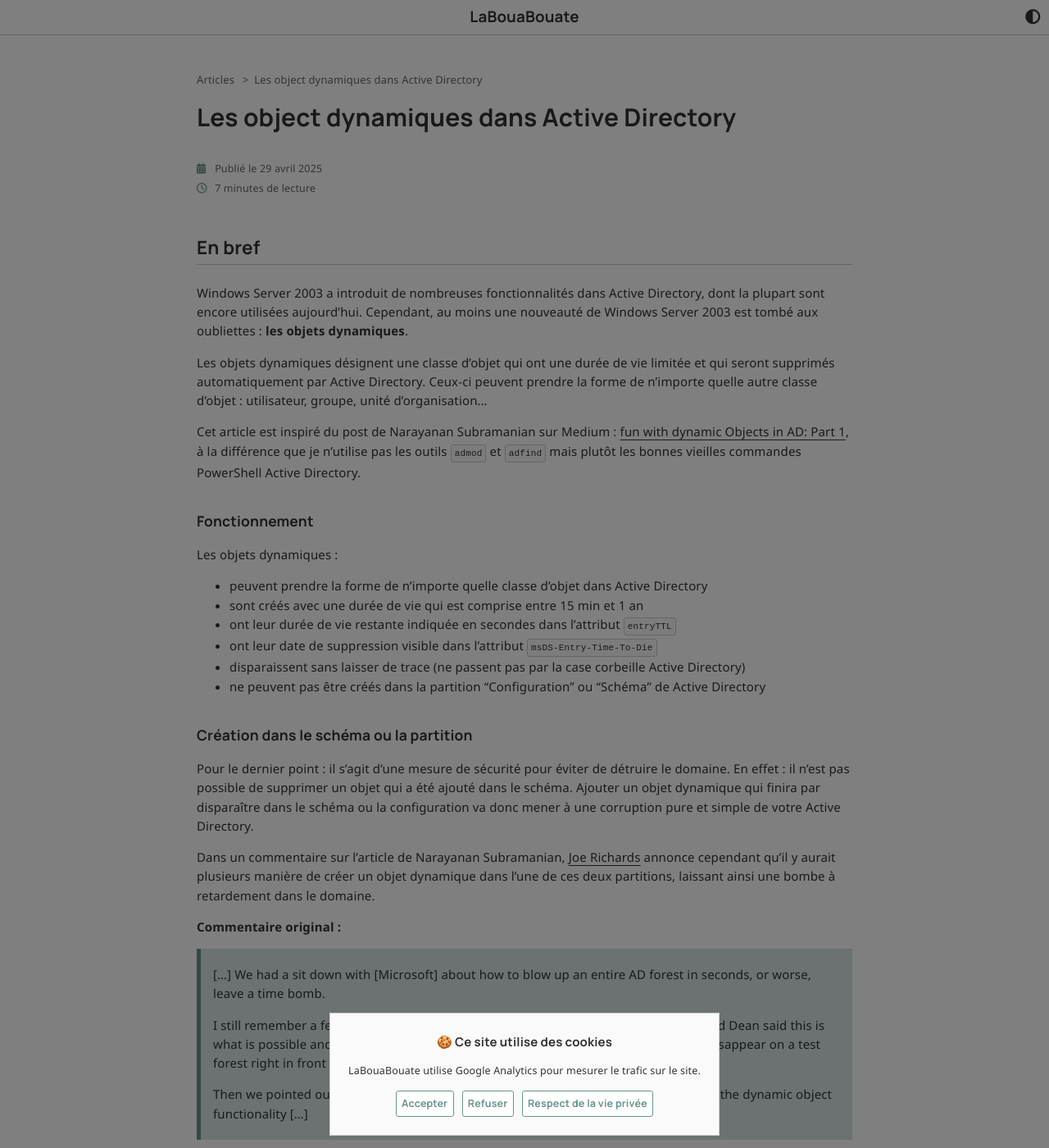
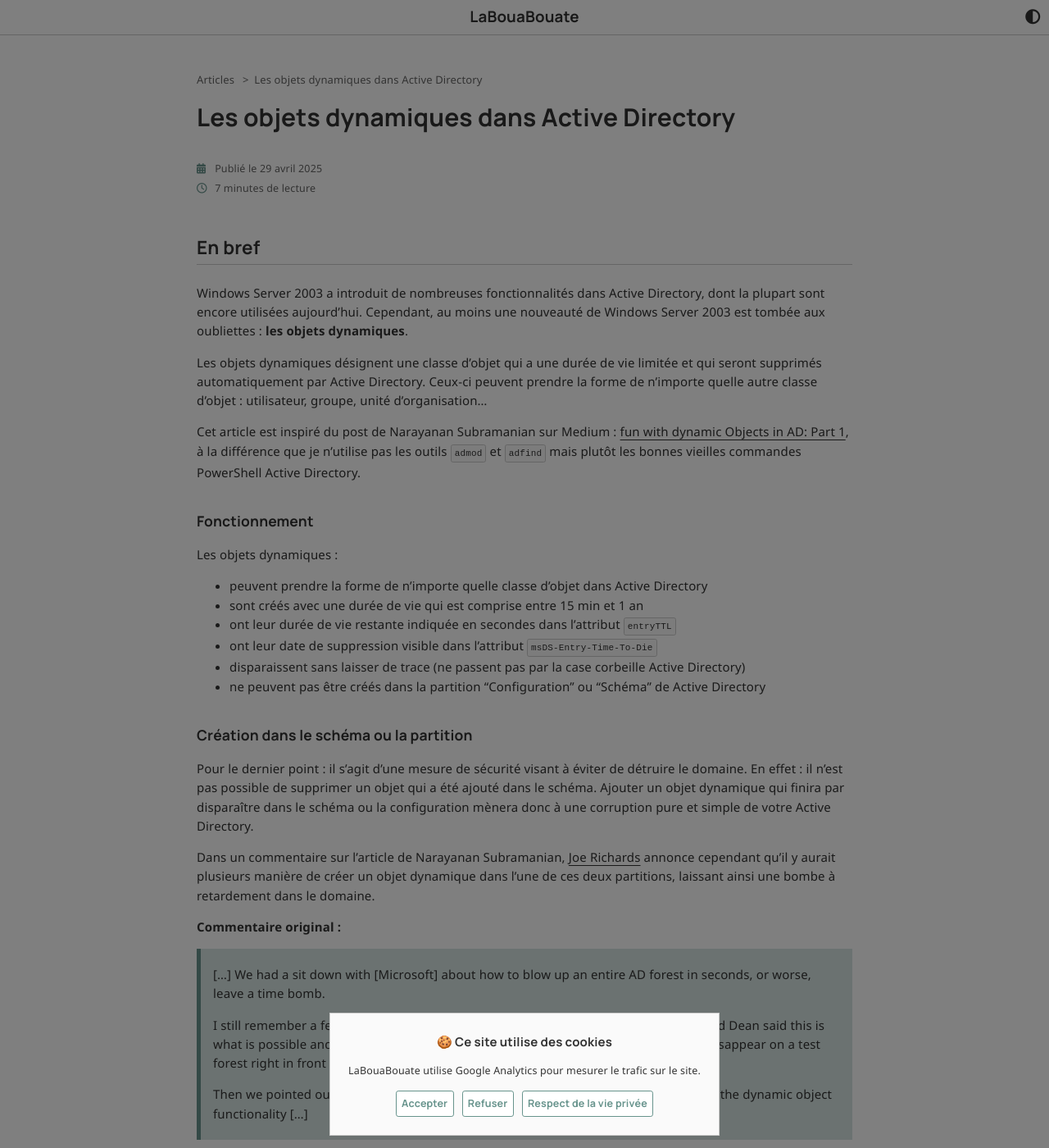
Before and after one commit to leobouard/leobouard.github.io, a Jekyll site: the page built from _posts/2025-04-29-objets-temporaires.md, in a window 1280 px wide and 1400 px high. Shown: the whole window at 82% size. Built offline with Jekyll 4.4.1, drawn with Linux system fonts in a browser that asks for light colours; nearby versions of some CDN libraries; some web fonts are replaced; comment, search, counter and statistics services are not loaded; some of the changed text lies outside the part shown.

Commit message:
Update 2025-04-29-objets-temporaires.md

````diff
--- a/_posts/2025-04-29-objets-temporaires.md
+++ b/_posts/2025-04-29-objets-temporaires.md
@@ -1,5 +1,5 @@
 ---
-title: "Les object dynamiques dans Active Directory"
+title: "Les objets dynamiques dans Active Directory"
 description: "Ce compte utilisateur s'auto-détruira dans trois, deux, un..."
 tags: active-directory
 listed: true
@@ -7,9 +7,9 @@
 
 ## En bref
 
-Windows Server 2003 a introduit de nombreuses fonctionnalités dans Active Directory, dont la plupart sont encore utilisées aujourd'hui. Cependant, au moins une nouveauté de Windows Server 2003 est tombé aux oubliettes : **les objets dynamiques**.
+Windows Server 2003 a introduit de nombreuses fonctionnalités dans Active Directory, dont la plupart sont encore utilisées aujourd'hui. Cependant, au moins une nouveauté de Windows Server 2003 est tombée aux oubliettes : **les objets dynamiques**.
 
-Les objets dynamiques désignent une classe d'objet qui ont une durée de vie limitée et qui seront supprimés automatiquement par Active Directory. Ceux-ci peuvent prendre la forme de n'importe quelle autre classe d'objet : utilisateur, groupe, unité d'organisation...
+Les objets dynamiques désignent une classe d'objet qui a une durée de vie limitée et qui seront supprimés automatiquement par Active Directory. Ceux-ci peuvent prendre la forme de n'importe quelle autre classe d'objet : utilisateur, groupe, unité d'organisation...
 
 Cet article est inspiré du post de Narayanan Subramanian sur Medium : [fun with dynamic Objects in AD: Part 1](https://medium.com/@nannnu/fun-with-dynamic-objects-in-ad-part-1-743c21dd934f), à la différence que je n'utilise pas les outils `admod` et `adfind` mais plutôt les bonnes vieilles commandes PowerShell Active Directory.
 
@@ -26,7 +26,7 @@
 
 ### Création dans le schéma ou la partition
 
-Pour le dernier point : il s'agit d'une mesure de sécurité pour éviter de détruire le domaine. En effet : il n'est pas possible de supprimer un objet qui a été ajouté dans le schéma. Ajouter un objet dynamique qui finira par disparaître dans le schéma ou la configuration va donc mener à une corruption pure et simple de votre Active Directory.
+Pour le dernier point : il s'agit d'une mesure de sécurité visant à éviter de détruire le domaine. En effet : il n'est pas possible de supprimer un objet qui a été ajouté dans le schéma. Ajouter un objet dynamique qui finira par disparaître dans le schéma ou la configuration mènera donc à une corruption pure et simple de votre Active Directory.
 
 Dans un commentaire sur l'article de Narayanan Subramanian, [Joe Richards](https://joeware.net/) annonce cependant qu'il y aurait plusieurs manière de créer un objet dynamique dans l'une de ces deux partitions, laissant ainsi une bombe à retardement dans le domaine.
 
@@ -53,7 +53,7 @@
 
 Il existe deux paramètres sur les objets dynamiques dans la configuration du domaine Active Directory : `DynamicObjectMinTTL` et `DynamicObjectDefaultTTL`.
 
-Les deux valeurs se trouvent dans l'attribut `msDS-Other-Settings` présent sur l'objet *contoso.com/Configuration/Services/Windows NT/Directory Service*.
+Les deux valeurs se trouvent dans l'attribut `msDS-Other-Settings`, présent sur l'objet *contoso.com/Configuration/Services/Windows NT/Directory Service*.
 
 Paramètre | Valeur par défaut | Description
 --------- | ----------------- | -----------
@@ -89,7 +89,7 @@
 
 ### Modifier la durée de vie d'un objet dynamique
 
-Avec la commande suivante, on va aller modifier directement la valeur de l'attribut `entryTTL` qui contient la durée de vie restante pour l'objet. Cette action permet donc de prolonger (ou réduire) la durée de vie d'un objet.
+Avec la commande suivante, nous allons modifier directement la valeur de l'attribut `entryTTL` qui contient la durée de vie restante pour l'objet. Cette action permet donc de prolonger (ou réduire) la durée de vie d'un objet.
 
 ```powershell
 Get-ADObject -Filter {SamAccountName -eq 'dynamicUser'} | Set-ADObject -Replace @{entryTTL = 900}
````
Also changed, not shown: other parts of _posts/2025-04-29-objets-temporaires.md (+6 -6 lines).
